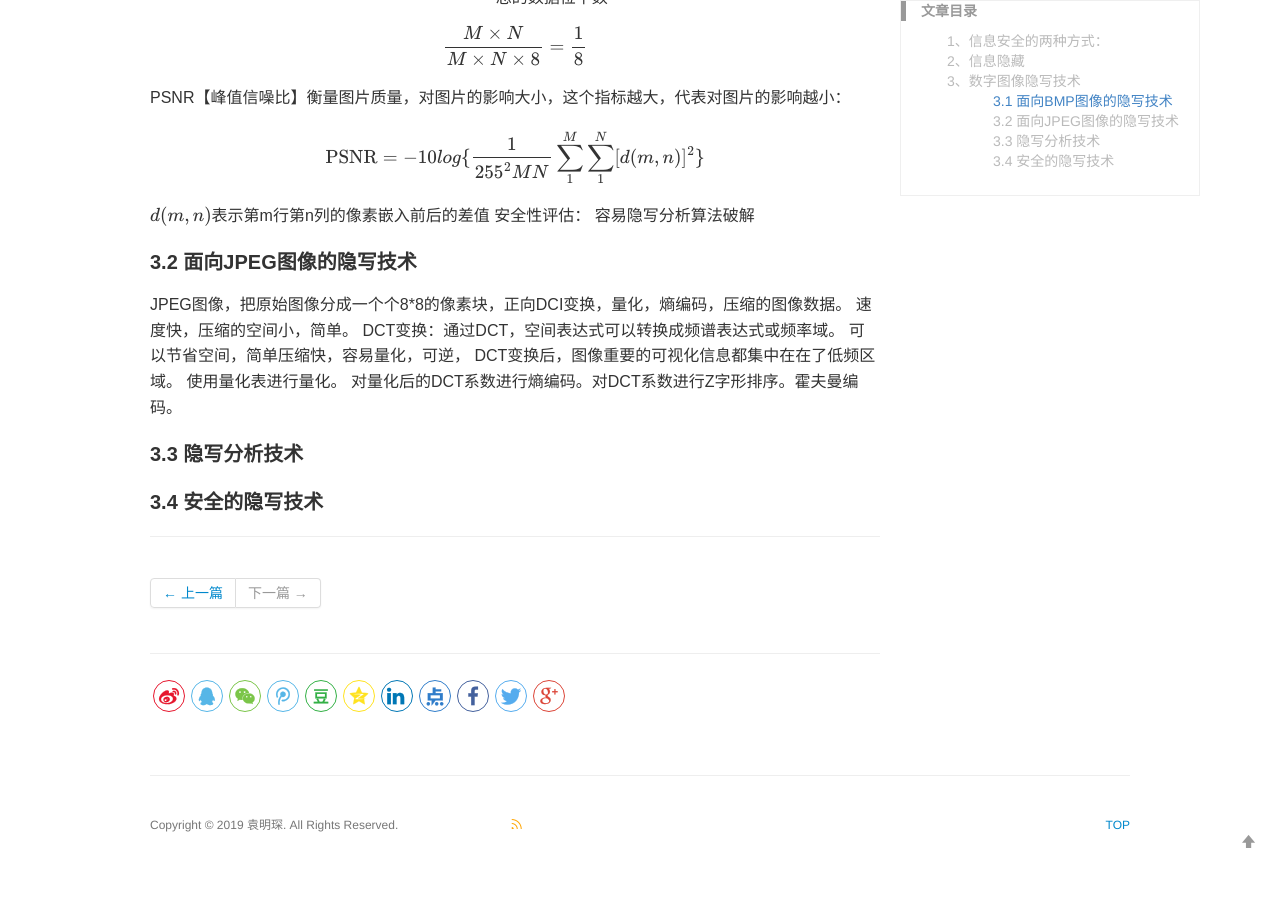
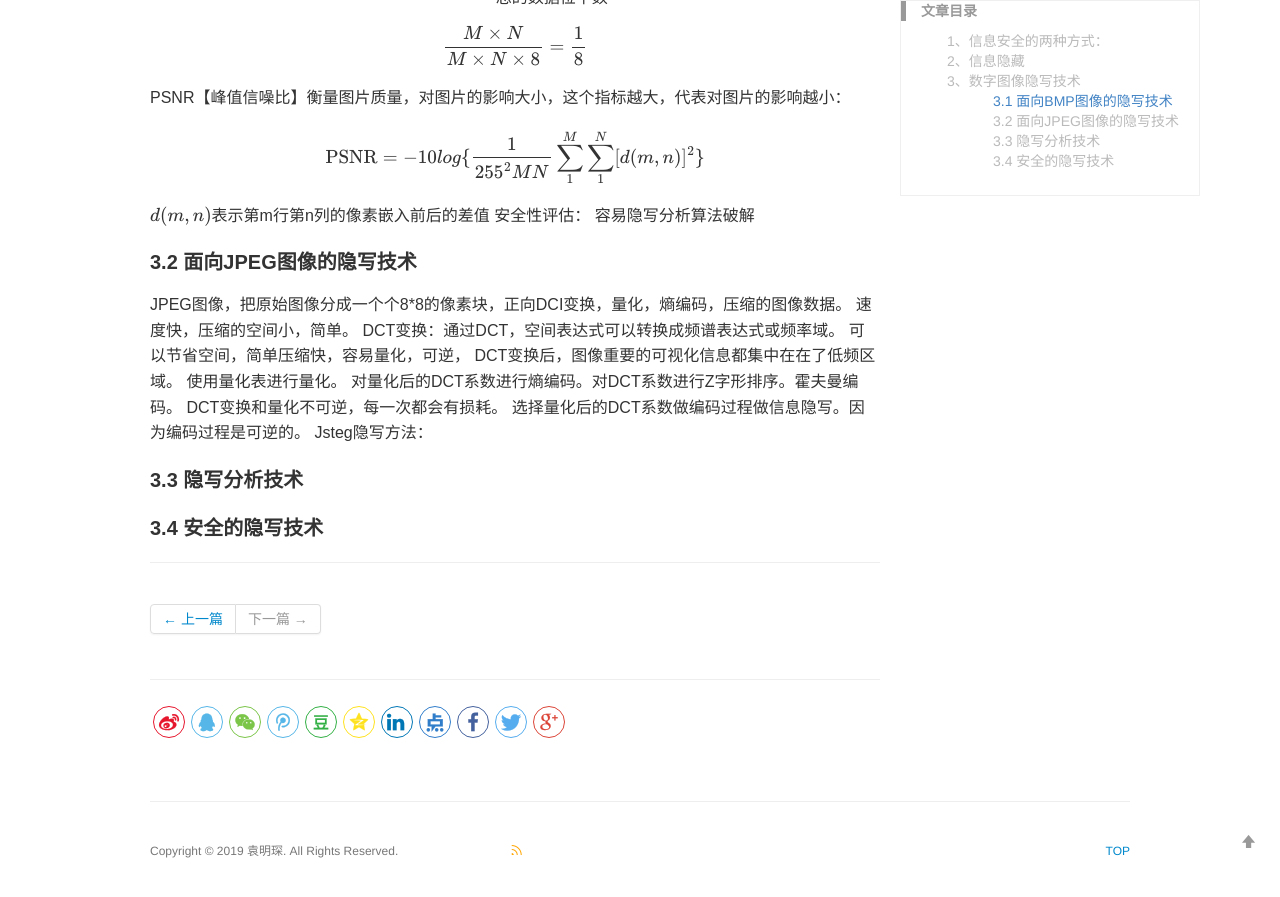
Before and after one commit to yuanmingchen/yuanmingchen.github.io, a Jekyll site: the page built from _posts/2019-04-25-multimeidasafe.md, in a window 1280 px wide and 900 px high, scrolled down 1085 px. Shown: the top 897 px of the window. Built offline with Jekyll 4.4.1, drawn with Linux system fonts in a browser that asks for light colours; formulas are drawn with MathJax 3; comment, search, counter and statistics services are not loaded; before the commit the page ends 1959 px from its top, so only the background shows below that.

Commit message:
Updates _posts/2019-04-25-multimeidasafe.md
Auto commit by GitBook Editor

```diff
--- a/_posts/2019-04-25-multimeidasafe.md
+++ b/_posts/2019-04-25-multimeidasafe.md
@@ -68,6 +68,10 @@ DCT变换：通过DCT，空间表达式可以转换成频谱表达式或频率
 DCT变换后，图像重要的可视化信息都集中在在了低频区域。
 使用量化表进行量化。
 对量化后的DCT系数进行熵编码。对DCT系数进行Z字形排序。霍夫曼编码。
+DCT变换和量化不可逆，每一次都会有损耗。
+选择量化后的DCT系数做编码过程做信息隐写。因为编码过程是可逆的。
+Jsteg隐写方法：
+
 #### 3.3 隐写分析技术
 
 #### 3.4 安全的隐写技术
```
